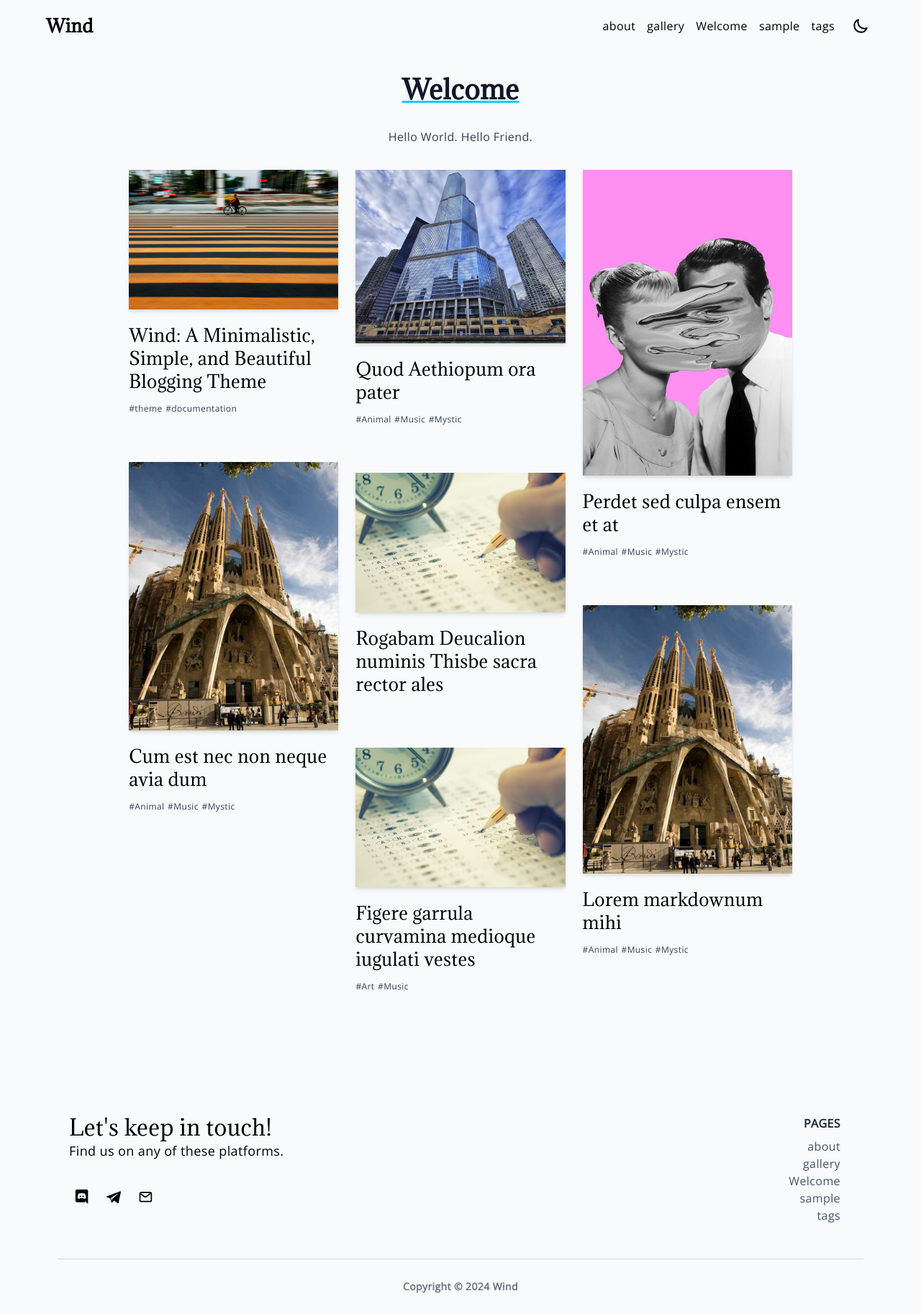
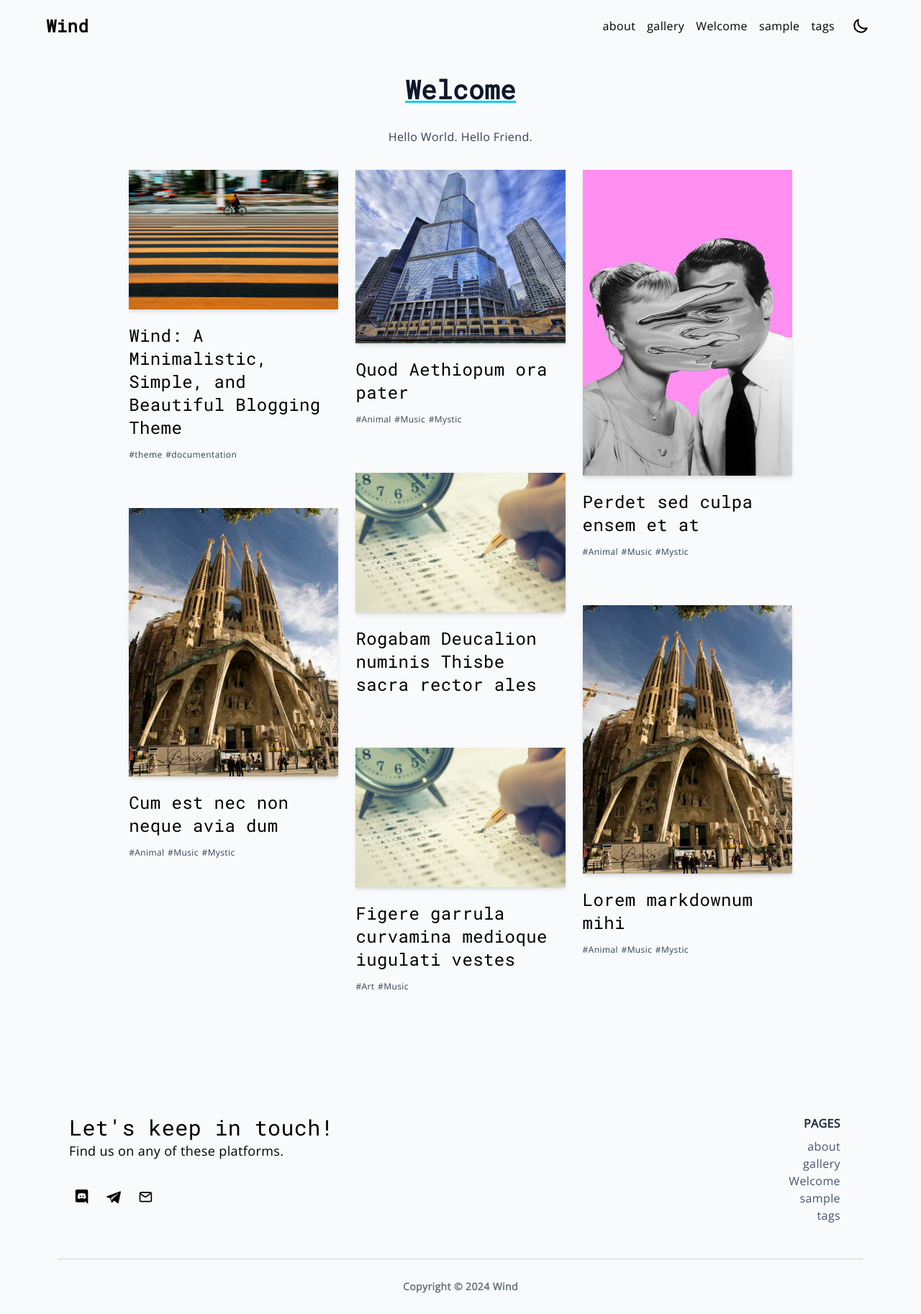
Before and after one commit to nmcain/gaming-journalism-blog, a Jekyll site: the page built from index.md, in a window 1280 px wide. Shown: the whole page at 72% size. Built offline with Jekyll 4.4.1, drawn with Linux system fonts in a browser that asks for light colours; our own code applies the rules of GitHub Pages for plain Markdown files.

Commit message:
Fix font

```diff
--- a/assets/css/main.scss
+++ b/assets/css/main.scss
@@ -3,7 +3,7 @@
 
 @font-face {
   font-family: 'Adamina';
-  src: url({{ "/assets/Adamina/Adamina-Regular.ttf" | relative_url }});
+  src: url({{ "/assets/robotoMono/RobotoMono-Regular.ttf" | relative_url }});
   font-display: swap;
 }
 
```
Also changed, not shown: assets/Adamina/Adamina-Regular.ttf (deleted), assets/robotoMono/RobotoMono-Regular.ttf (added).
